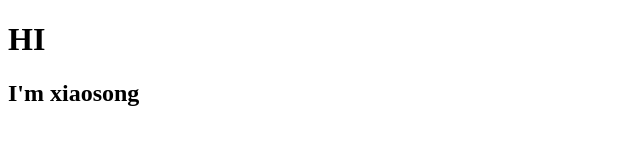
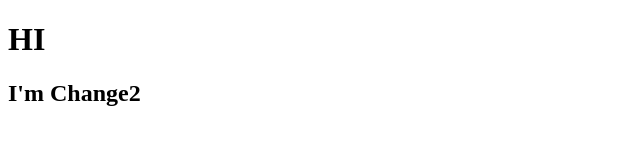
Before and after one commit to hollowha/HelloGit, a plain HTML site: page index.html in a window 1280 px wide. Shown: the full height of the page, 0-640 px from the left. Drawn offline with Linux system fonts and the light colour scheme.

Commit message:
Feat:ChangeTwo

```diff
--- a/index.html
+++ b/index.html
@@ -7,6 +7,6 @@
 </head>
 <body>
     <h1>HI</h1>
-    <h2>I'm xiaosong</h2>
+    <h2>I'm Change2</h2>
 </body>
 </html>
```
